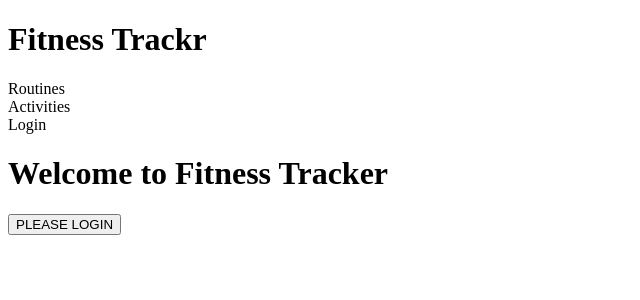
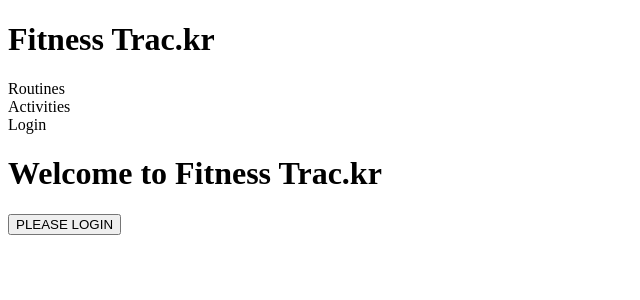
Before and after one commit to jaharwerth/FrontEndFitnessTracker, a React (Create React App) app: page / in a window 1280 px wide. Shown: the top 300 px of the page, without its empty margins (0-640 px from the left). Built offline with nearby package versions, Linux system fonts and the light colour scheme; no server answers.

Commit message:
a couple of small changes

```diff
--- a/src/components/Activities.js
+++ b/src/components/Activities.js
@@ -5,7 +5,6 @@ const Activities = () => {
   const [allActivities, setAllActivities] = useState([]);
   const [name, setName] = useState("");
   const [description, setDescription] = useState("");
-  const [error, setError] = useState(null);
 
   useEffect(() => {
     async function fetchActivities() {
@@ -21,12 +20,11 @@ const Activities = () => {
     const myActivity = await newActivity(token, name, description);
 
     if (myActivity.error) {
-      setError(myActivity);
+      alert("Activity already exists!");
       setName("");
       setDescription("");
     } else {
-      setAllActivities([myActivity, ...allActivities])
-      setError(null);
+      setAllActivities([myActivity, ...allActivities]);
       setName("");
       setDescription("");
     }
@@ -43,6 +41,7 @@ const Activities = () => {
   return (
     <div>
       <h1>Activities</h1>
+      {localStorage.getItem("loggedIn") ? (
         <form onSubmit={handleSubmit}>
           <input
             type="text"
@@ -62,9 +61,8 @@ const Activities = () => {
           />
           <button type="submit">ADD ACTIVITY</button>
         </form>
-      {error && error.message ? <h3>{error.message}</h3> : null}
+      ) : null}
       <div>
-        {" "}
         {allActivities.length
           ? allActivities.map((activity, index) => {
               return (
--- a/src/components/Header.js
+++ b/src/components/Header.js
@@ -12,7 +12,7 @@ const Header = ({loggedIn, setLoggedIn}) => {
 
     return (
         <div>
-            <h1 onClick={() => { navigate("/"); }}>Fitness Trackr</h1>
+            <h1 onClick={() => { navigate("/"); }}>Fitness Trac.kr</h1>
             {localStorage.getItem("loggedIn") ? (
                 <>
                     <div onClick={() => { navigate("/routines"); }}>Routines</div>
--- a/src/components/Home.js
+++ b/src/components/Home.js
@@ -33,7 +33,7 @@ const Home = () => {
             </>
           ) : (
             <>
-              <h1>Welcome to Fitness Tracker</h1>
+              <h1>Welcome to Fitness Trac.kr</h1>
               <button
                 onClick={() => {
                   navigate("/Login");
--- a/src/components/My_Routines.js
+++ b/src/components/My_Routines.js
@@ -80,7 +80,7 @@ const My_Routines = () => {
                 <SingleRoutine key={`routine${index}`} routine={routine} allActivities={allActivities} setAllActivities={setAllActivities} />
               );
             })
-          : <div>Return your Routines</div>}
+          : null}
       </div>
     </div>
   );
--- a/src/components/Register.js
+++ b/src/components/Register.js
@@ -39,7 +39,7 @@ const Register = () => {
 
   return (
     <div>
-      <h1>Registration</h1>
+      <h1>Register</h1>
       <form onSubmit={handleSubmit}>
         <div>
           <input
```
Lines whose indentation alone changed are shown as unchanged.
